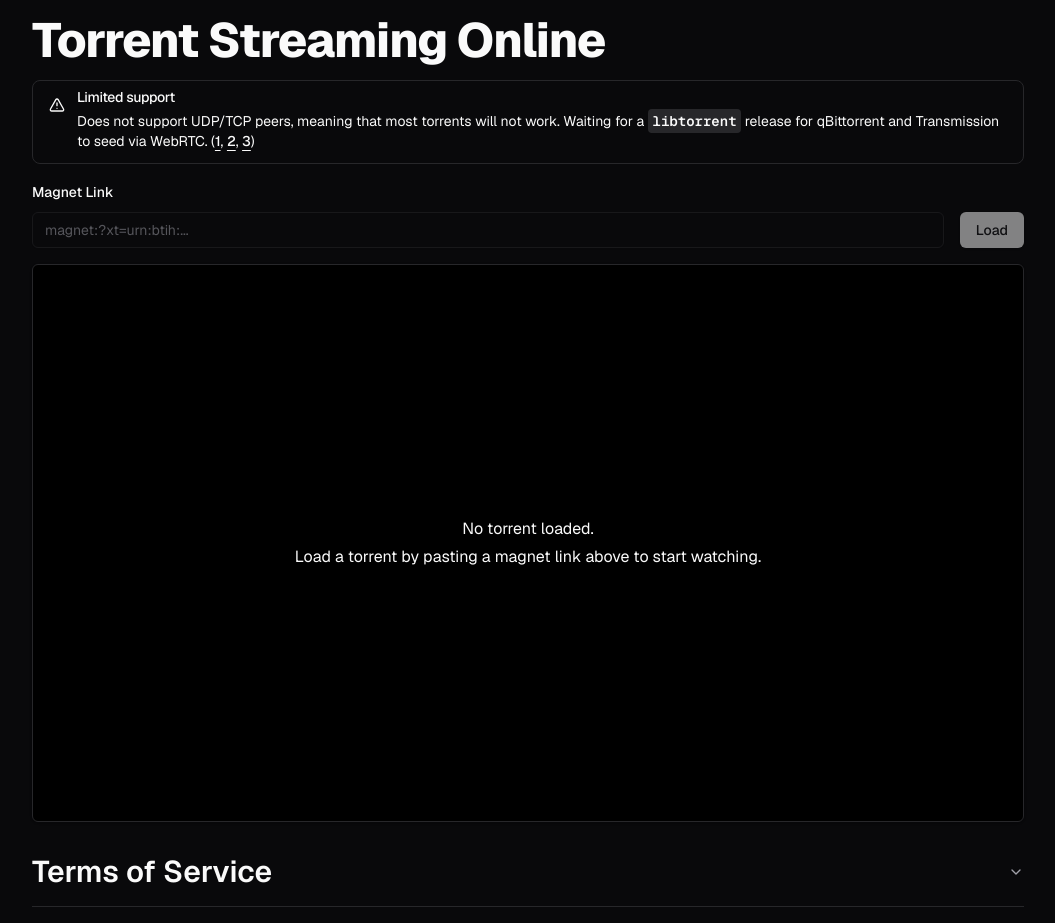
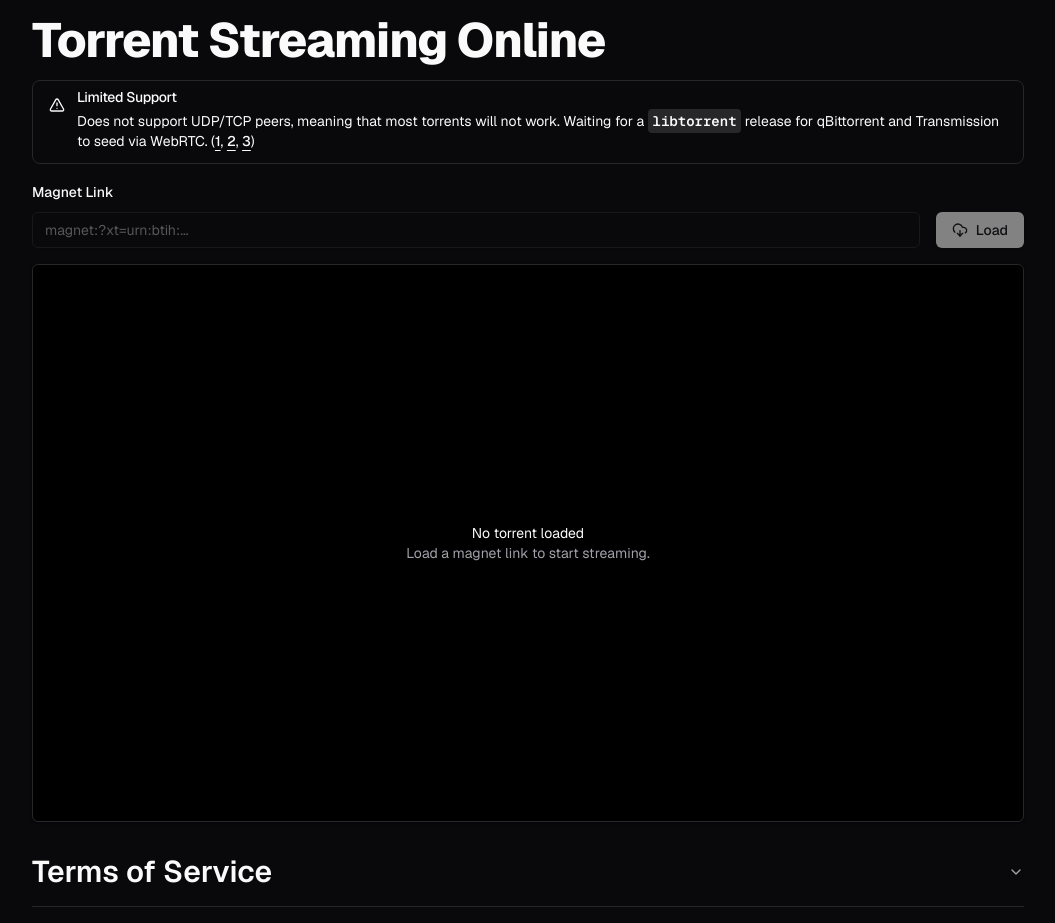
Before and after one commit to kevinpastor/torrent-streaming-online, a Next.js app: page / in a window 1280 px wide. Shown: the whole page, without its empty margins (112-1167 px from the left). Built offline with nearby package versions, Linux system fonts and the light colour scheme.

Commit message:
feat: refine ui

```diff
--- a/package.json
+++ b/package.json
@@ -14,6 +14,7 @@
         "@radix-ui/react-label": "^2.1.1",
         "@radix-ui/react-select": "^2.1.2",
         "@radix-ui/react-slot": "^1.1.0",
+        "@radix-ui/react-tooltip": "^1.1.6",
         "@vidstack/react": "^1.12.12",
         "babel-plugin-react-compiler": "19.0.0-beta-201e55d-20241215",
         "class-variance-authority": "^0.7.1",
--- a/src/app/_layout/CompabilityAlert.tsx
+++ b/src/app/_layout/CompabilityAlert.tsx
@@ -9,7 +9,7 @@
     <Alert>
         <TriangleAlertIcon className="h-4 w-4" />
         <AlertTitle>
-            Limited support
+            Limited Support
         </AlertTitle>
         <AlertDescription>
             Does not support UDP/TCP peers, meaning that most torrents will not work. Waiting for a{" "}
--- a/src/app/_page/MagnetPlayer/Form.tsx
+++ b/src/app/_page/MagnetPlayer/Form.tsx
@@ -1,4 +1,5 @@
 import { zodResolver } from "@hookform/resolvers/zod";
+import { CloudDownloadIcon } from "lucide-react";
 import { type ReactElement, type ReactNode, useEffect } from "react";
 import { useForm, type UseFormReturn } from "react-hook-form";
 import { z } from "zod";
@@ -84,6 +85,7 @@
                     type="submit"
                     disabled={onMagnetChange === undefined}
                 >
+                    <CloudDownloadIcon />
                     Load
                 </Button>
             </form>
--- a/src/app/_page/MagnetPlayer/PlayerWithFallback/Player/index.tsx
+++ b/src/app/_page/MagnetPlayer/PlayerWithFallback/Player/index.tsx
@@ -90,7 +90,7 @@
     if (url === undefined) {
         return (
             <div className="aspect-video border rounded-md">
-                <div className="flex items-center justify-center gap-2 h-full text-sm text-gray-400">
+                <div className="flex items-center justify-center gap-2 h-full text-base text-muted-foreground">
                     <CircleXIcon className="h-4 w-4" />
                     No supported video file found.
                 </div>
--- a/src/app/_page/MagnetPlayer/PlayerWithFallback/PlayerInitial.tsx
+++ b/src/app/_page/MagnetPlayer/PlayerWithFallback/PlayerInitial.tsx
@@ -1,12 +1,12 @@
 import { type ReactNode } from "react";
 
 export const PlayerInitial = (): ReactNode => (
-    <div className="col-span-3 aspect-video rounded-md border bg-black text-card-foreground shadow flex flex-col items-center justify-center">
-        <p className="leading-7">
-            No torrent loaded.
+    <div className="col-span-3 aspect-video rounded-md border bg-black shadow flex flex-col items-center justify-center">
+        <p className="text-sm text-foreground">
+            No torrent loaded
         </p>
-        <p className="leading-7">
-            Load a torrent by pasting a magnet link above to start watching.
+        <p className="text-sm text-muted-foreground">
+            Load a magnet link to start streaming.
         </p>
     </div>
 );
--- a/src/app/page.tsx
+++ b/src/app/page.tsx
@@ -11,7 +11,7 @@
     const [clientPromise, setClientPromise] = useState<Promise<Instance>>();
 
     useEffect((): void => {
-        // Since `createClient` needs to be called client-side only, we have to call it in a `useEffect` hook.
+        // Since `createClient` can only be called client-side, we have to call it in a `useEffect` hook.
         setClientPromise(createClient());
     }, []);
 
--- /dev/null
+++ b/src/components/ui/tooltip.tsx
@@ -0,0 +1,32 @@
+"use client";
+
+import * as TooltipPrimitive from "@radix-ui/react-tooltip";
+import * as React from "react";
+
+import { cn } from "~/lib/utils";
+
+const TooltipProvider = TooltipPrimitive.Provider;
+
+const Tooltip = TooltipPrimitive.Root;
+
+const TooltipTrigger = TooltipPrimitive.Trigger;
+
+const TooltipContent = React.forwardRef<
+    React.ElementRef<typeof TooltipPrimitive.Content>,
+    React.ComponentPropsWithoutRef<typeof TooltipPrimitive.Content>
+>(({ className, sideOffset = 4, ...props }, ref) => (
+    <TooltipPrimitive.Portal>
+        <TooltipPrimitive.Content
+            ref={ref}
+            sideOffset={sideOffset}
+            className={cn(
+                "z-50 overflow-hidden rounded-md bg-primary px-3 py-1.5 text-xs text-primary-foreground animate-in fade-in-0 zoom-in-95 data-[state=closed]:animate-out data-[state=closed]:fade-out-0 data-[state=closed]:zoom-out-95 data-[side=bottom]:slide-in-from-top-2 data-[side=left]:slide-in-from-right-2 data-[side=right]:slide-in-from-left-2 data-[side=top]:slide-in-from-bottom-2",
+                className
+            )}
+            {...props}
+        />
+    </TooltipPrimitive.Portal>
+));
+TooltipContent.displayName = TooltipPrimitive.Content.displayName;
+
+export { Tooltip, TooltipContent, TooltipProvider, TooltipTrigger };
```
Also changed, not shown: src/app/_page/MagnetPlayerLoading.tsx (+10 -0 lines), 1 other file (tests, documents, lock files or other folders).
